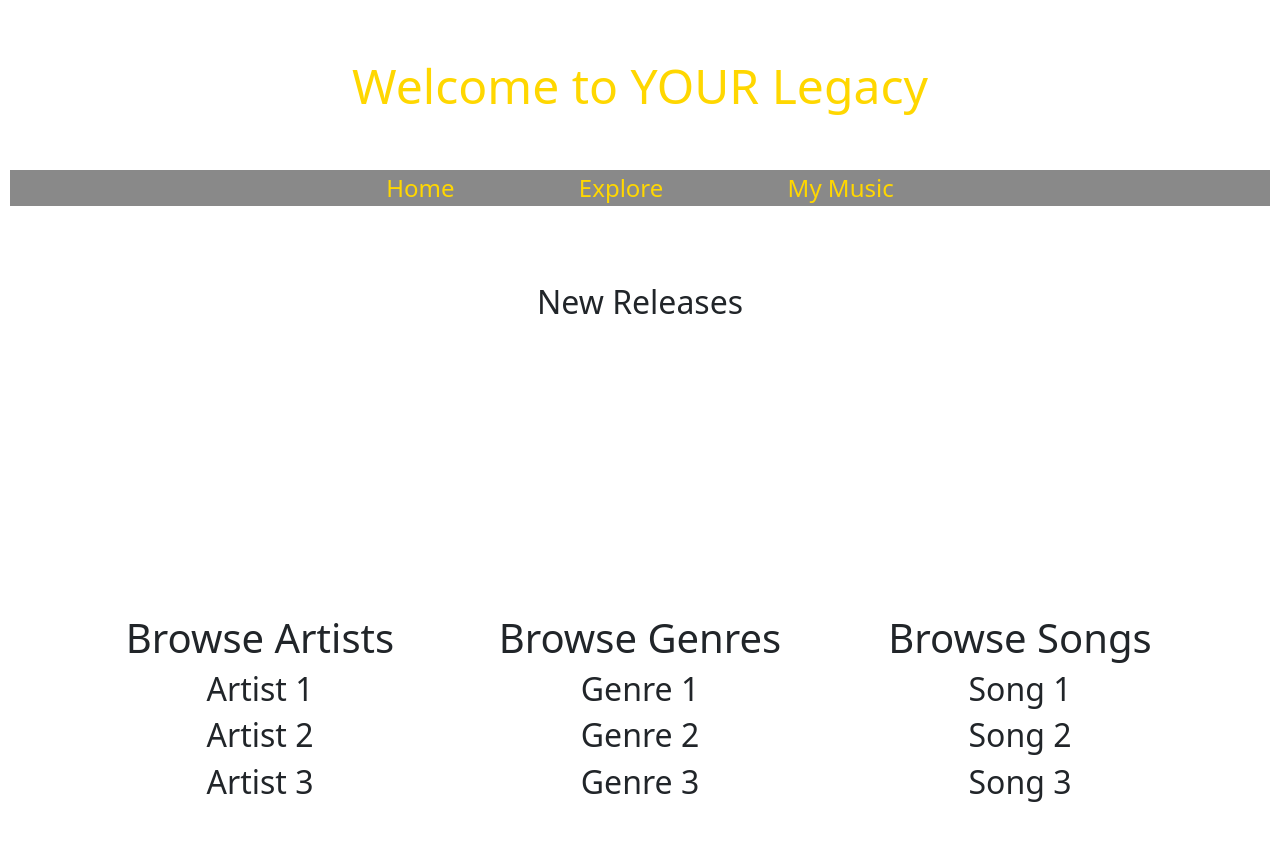
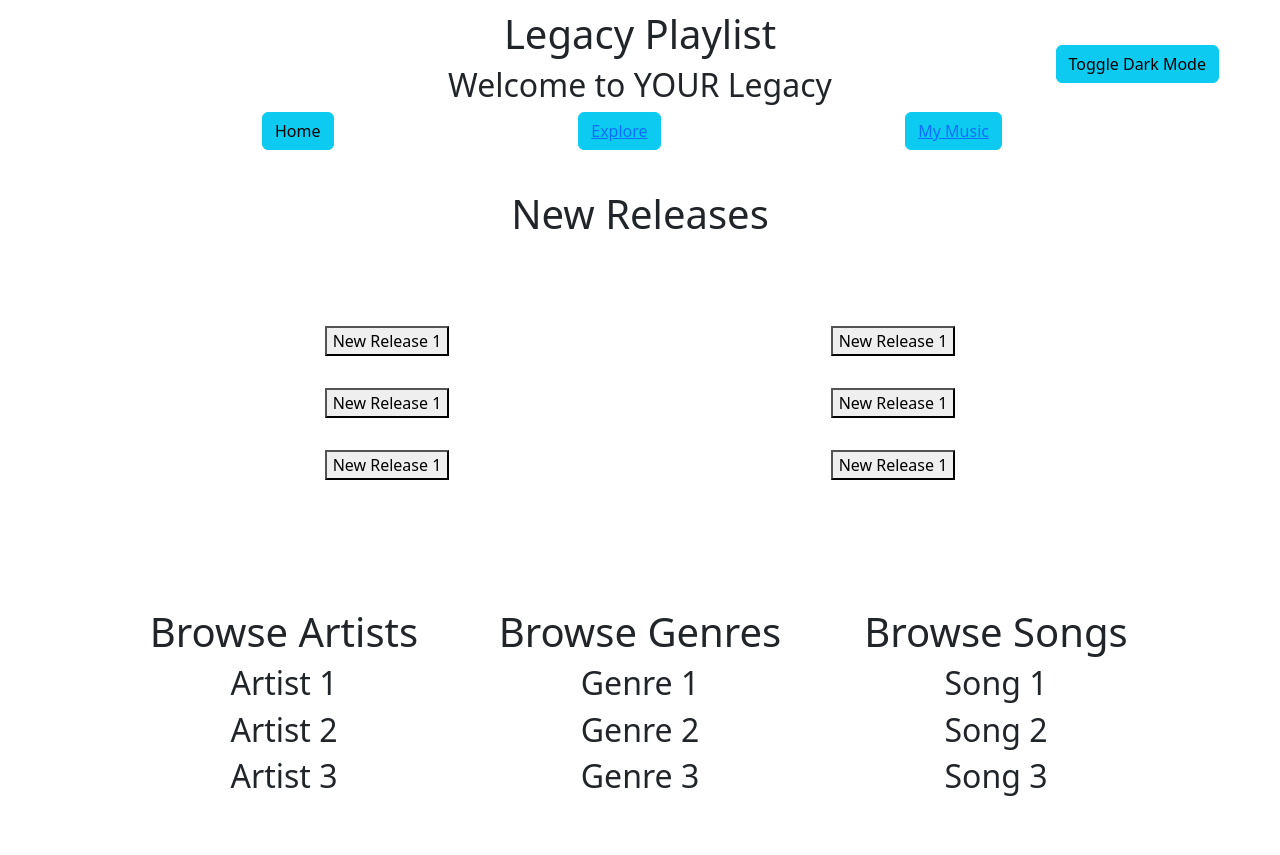
Before and after one commit to raze10339/Legacy_Playlist, a plain HTML site: page explore.html in a window 1280 px wide. Drawn offline with nearby package versions, Linux system fonts and the light colour scheme.

Commit message:
updated the explore html page some more and modified layout

```diff
--- a/explore.html
+++ b/explore.html
@@ -12,29 +12,61 @@
     </head>
 
     <body>
-        <!-- This hero section will house the logo and banner that will show at the top of every page -->
-        <section class="hero">
-            <h1>Welcome to YOUR Legacy</h1>
+
+        <section>
+            <button id="toggle-btn" class="btn btn-outline-warning me-3 buttons">Toggle Dark Mode</button>
         </section>
 
-        <header class="header-container">
+        <header>
+            <h1>Legacy Playlist</h1>
+            <h2>Welcome to YOUR Legacy</h2>
+        </header>
 
-            <!-- This will be the navigation section to change between pages of the application -->
-            <nav>
-                <a href="#home">Home</a>
-                <a class="active" href="#explore">Explore</a>
-                <a href="#my-music">My Music</a>
-            </nav>
-        </header>
+        <nav>
+            <button class="btn btn-outline-warning me-3 buttons">Home
+            </button>
+            <button class="btn btn-outline-warning me-3 buttons">
+                <a href="./explore.html">Explore</a>
+            </button>
+            <button class="btn btn-outline-warning me-3 buttons">
+                <a href="./playlist.html">My Music</a>
+            </button>
+        </nav>
+
 
         <!-- This will hold the main contents of this page - including playlists, artists, albums, genres, and songs -->
         <main class="explore-content">
-            <section id="new-releases">
-                <article id="new-releases-article">
-                    <h1 id="new-releases-title">New Releases</h1>
-                </article>
+
+            <section class="container">
+                <h1 class="row text-center">New Releases</h1>
             </section>
-            <div class="container">
+            <div class="container p-5">
+                <section class="row text-center m-3">
+                    <article class="col">
+                        <div>
+                            <button class="m-3">New Release 1</button>
+                        </div>
+                        <div>
+                            <button class="m-3">New Release 1</button>
+                        </div>
+                        <div>
+                            <button class="m-3">New Release 1</button>
+                        </div>
+                    </article>
+                    <article class="col">
+                        <div>
+                            <button class="m-3">New Release 1</button>
+                        </div>
+                        <div>
+                            <button class="m-3">New Release 1</button>
+                        </div>
+                        <div>
+                            <button class="m-3">New Release 1</button>
+                        </div>
+                    </article>
+                </section>
+            </div>
+            <div class="container p-5">
                 <section class="row text-center">
                     <article class="col">
                         <h1>Browse Artists</h1>
```
